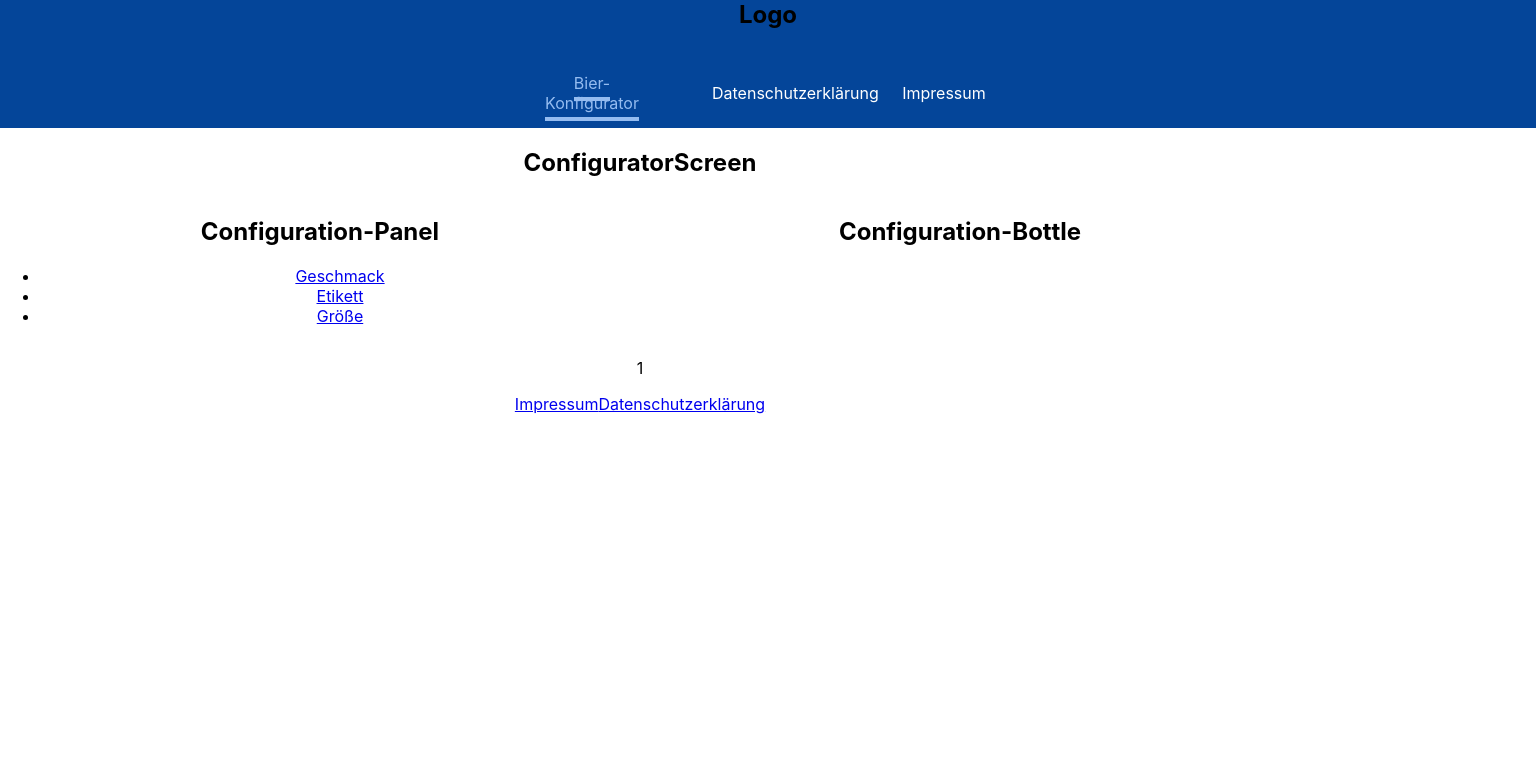
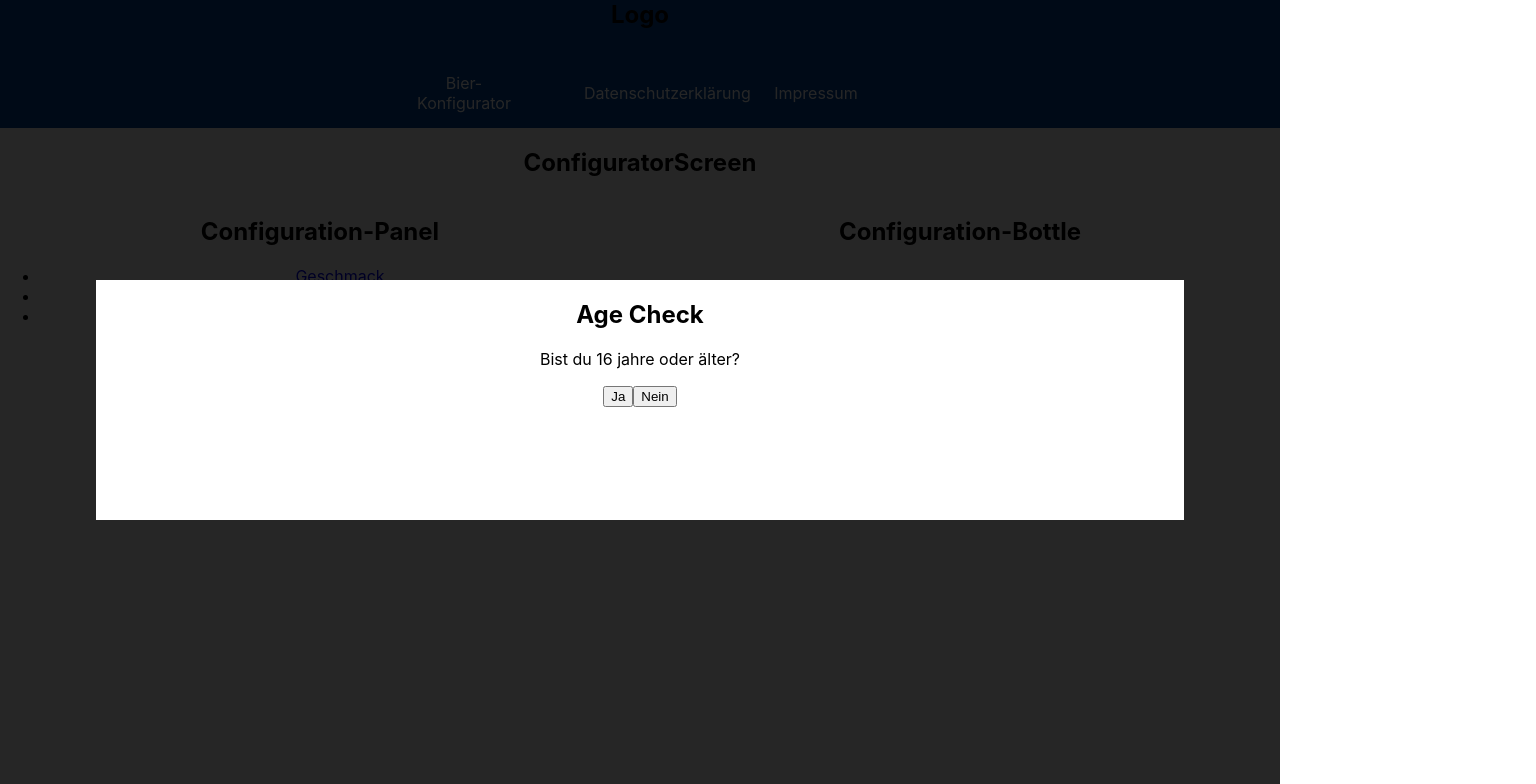
Before and after one commit to MartinKotschmar/swt, a React (Create React App) app: page /bier-konfigurator/1 in a window 1280 px wide. Shown: the top 784 px of the page, 1536 px wide, since content can reach past the window. Built offline with nearby package versions, Linux system fonts and the light colour scheme.

Commit message:
Add AgeCheckModal

```diff
--- a/package.json
+++ b/package.json
@@ -40,6 +40,7 @@
   "devDependencies": {
     "@svgr/cli": "^5.5.0",
     "@types/react": "^17.0.3",
+    "@types/react-dom": "^17.0.3",
     "@types/react-router-dom": "^5.1.7"
   }
 }
--- a/public/index.html
+++ b/public/index.html
@@ -28,6 +28,8 @@
   </head>
   <body>
     <noscript>You need to enable JavaScript to run this app.</noscript>
+    <div id="backdrop-root"></div>
+    <div id="overlay-root"></div>
     <div id="root"></div>
     <!--
       This HTML file is a template.
--- a/src/App.js
+++ b/src/App.js
@@ -8,12 +8,13 @@ import MainHeader from "./components/Layout/Header/MainHeader";
 import ConfiguratorScreen from "./components/Layout/Body/screens/ConfiguratorScreen";
 import Datenschutzerklaerung from "./components/Layout/Body/screens/Datenschutzerklärung";
 import Impressum from "./components/Layout/Body/screens/Impressum";
-import React from "react";
+import React, {useState} from "react";
 import StepDetails
     from "./components/Layout/Body/screens/ConfiguratorScreen/BierKonfigurator/Configuration/StepDetails";
+import AgeCheckModal from "./components/Layout/Body/overlays/AgeCheckModal";
 
 function App() {
-    return (
+      return (
         <div className="App">
             <MainHeader/>
             <Switch>
@@ -33,6 +34,7 @@ function App() {
                 <StepDetails/>
             </Route>
             <div className="PageWrapper">
+                <AgeCheckModal active={true}/>
                 {/*<div className="header">
                     <div className="logo"/>
                     <div className="navigation">
--- /dev/null
+++ b/src/components/Layout/Body/overlays/AgeCheckModal.tsx
@@ -0,0 +1,28 @@
+import React, {Fragment, useState} from "react";
+import ReactDOM from 'react-dom';
+import Backdrop from "./Backdrop";
+import ModalOverlay from "./ModalOverlay";
+
+const AgeCheckModal = (props: any) => {
+    const [active, setActive] = useState(props.active);
+
+    const backdropPortalRoot = document.getElementById('backdrop-root');
+    const modalPortalRoot = document.getElementById('overlay-root');
+
+    const leaveWebsite = () =>{
+        window.open('https://google.com', '_self');
+    }
+
+    const onClick = (userInput:string) =>{
+        (userInput === 'confirm')? setActive(false):leaveWebsite();
+    }
+
+    return (backdropPortalRoot && modalPortalRoot)? (
+        <Fragment>
+            {ReactDOM.createPortal(<Backdrop active={active} />, backdropPortalRoot)}
+            {ReactDOM.createPortal(<ModalOverlay active={active} className='show' title='Age Check' description='Bist du 16 jahre oder älter?' confirm='Ja' cancel='Nein' onClick={onClick}/>, modalPortalRoot)}
+        </Fragment>
+    ) : null;
+}
+
+export default AgeCheckModal;
--- /dev/null
+++ b/src/components/Layout/Body/overlays/Backdrop.tsx
@@ -0,0 +1,8 @@
+import React from "react";
+import classes from './backdrop.module.css';
+
+const Backdrop = (props: any) => {
+    return <div className={`${classes.backdrop} ${props.active ? classes.active : ""}`} onClick={props.onClick? props.onClick:null}/>
+};
+
+export default Backdrop;
--- /dev/null
+++ b/src/components/Layout/Body/overlays/ModalOverlay.tsx
@@ -0,0 +1,17 @@
+import React from "react";
+import classes from './modalOverlay.module.css';
+
+const ModalOverlay = (props: any) => {
+    return (
+        <div className={`${classes.modalOverlay} ${props.active?classes.active:""}`}>
+            <h2>{props.title}</h2>
+            <p>{props.description}</p>
+            <div className={'flex-2'}>
+                <button className={`${classes.buttonConfirm} ${classes.button}`} onClick={()=>{props.onClick('confirm')}}>{props.confirm}</button>
+                <button className={`${classes.buttonCancel} ${classes.button}`} onClick={()=>{props.onClick('cancel')}}>{props.cancel}</button>
+            </div>
+        </div>
+    )
+}
+
+export default ModalOverlay;
--- /dev/null
+++ b/src/components/Layout/Body/overlays/backdrop.module.css
@@ -0,0 +1,13 @@
+.backdrop{
+    position: fixed;
+    z-index: 10;
+    width: 100%;
+    height: 100%;
+    background-color: #000;
+    opacity: 0.85;
+    top: 0;
+    display: none;
+}
+.backdrop.active{
+    display: block;
+}
--- /dev/null
+++ b/src/components/Layout/Body/overlays/modalOverlay.module.css
@@ -0,0 +1,26 @@
+.modalOverlay{
+    z-index: 10;
+    background-color: #fff;
+    position: fixed;
+    left: 50%;
+    top: 50%;
+    transform: translate(-50%, -50%);
+    text-align: center;
+    width: 85%;
+    height: 15rem;
+    display: none;
+}
+
+.modalOverlay.active{
+    display: block;
+}
+
+.flex-2{
+    display: flex;
+    flex: 12;
+    flex-direction: row;
+}
+
+.flex-2 * {
+    flex: 6;
+}
--- a/src/components/Layout/Header/MainHeader/index.css
+++ b/src/components/Layout/Header/MainHeader/index.module.css
@@ -1,5 +1,5 @@
 .header {
-    width: 100%;
+    width: 80%;
     height: 8rem;
     background-color: #044599;
     padding: 0 10%;
--- a/src/components/Layout/Header/MainHeader/index.tsx
+++ b/src/components/Layout/Header/MainHeader/index.tsx
@@ -1,11 +1,11 @@
 import React from 'react';
 import Navigation from "../Navigation";
 import Logo from "../Logo";
-import './index.css';
+import classes from './index.module.css';
 
 const MainHeader = () => {
     return (
-        <header className={"header"}>
+        <header className={classes.header}>
             <Logo/>
             <Navigation/>
         </header>
```
Also changed, not shown: 1 other file (tests, documents, lock files or other folders).
